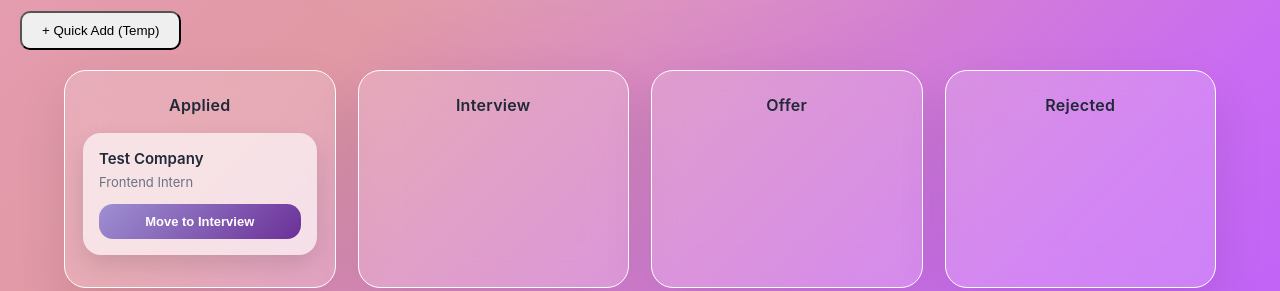
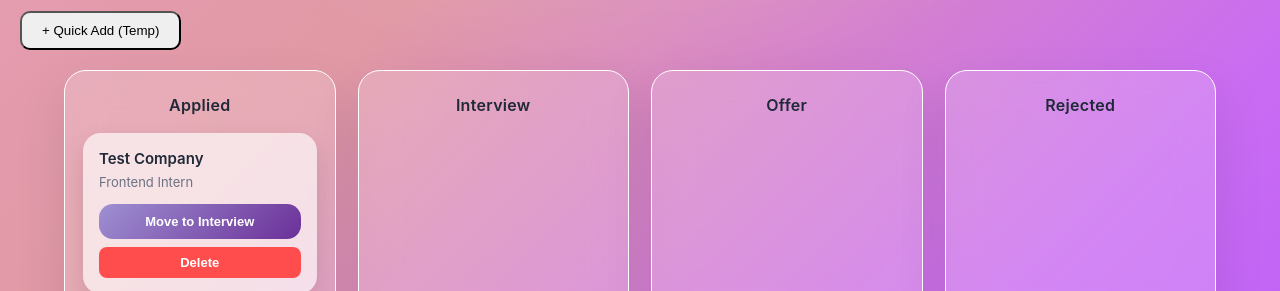
Before and after one commit to Ipshita29/application-tracker, a React (Vite) app in the folder application-tracker/: page / in a window 1280 px wide. Both pictures are taken after a click on the button "+ Quick Add (Temp)". Shown: the part 509-800 px from the top of the page. Built offline with nearby package versions, Linux system fonts and the light colour scheme.

Commit message:
added drag and drop

```diff
--- a/application-tracker/package.json
+++ b/application-tracker/package.json
@@ -10,6 +10,7 @@
     "preview": "vite preview"
   },
   "dependencies": {
+    "@dnd-kit/core": "^6.3.1",
     "react": "^19.2.0",
     "react-dom": "^19.2.0",
     "react-router-dom": "^7.14.2"
--- a/application-tracker/src/App.jsx
+++ b/application-tracker/src/App.jsx
@@ -9,7 +9,7 @@ import Intel from "./pages/Intel";
 import Vault from "./pages/Vault";
 
 function App() {
-  const {applications,addApplication,moveApplication,clearAll} = useApplications();
+  const {applications,addApplication,moveApplication,clearAll,deleteApplication} = useApplications();
 
   return (
     <div>
@@ -22,6 +22,7 @@ function App() {
               applications={applications}
               moveApplication={moveApplication}
               addApplication={addApplication}
+              deleteApplication={deleteApplication}
             />
           }
         />
--- a/application-tracker/src/components/Board.jsx
+++ b/application-tracker/src/components/Board.jsx
@@ -1,9 +1,44 @@
 import Card from "./Card";
+import { DndContext, useDroppable } from "@dnd-kit/core";
 
 const statuses = ["Applied", "Interview", "Offer", "Rejected"];
 
-function Board({ applications, updateStatus }) {
+// 🔹 Column component (needed for hook usage)
+function Column({ status, applications, updateStatus, deleteApplication }) {
+  const { setNodeRef } = useDroppable({
+    id: status,
+  });
+
   return (
+    <div ref={setNodeRef} className="column">
+      <h3>{status}</h3>
+
+      {applications.map((app) => (
+        <Card
+          key={app.id}
+          app={app}
+          updateStatus={updateStatus}
+          deleteApplication={deleteApplication}
+        />
+      ))}
+    </div>
+  );
+}
+
+function Board({ applications, updateStatus, deleteApplication }) {
+  const handleDragEnd = (event) => {
+    const { active, over } = event;
+
+    if (!over) return;
+
+    const id = active.id;
+    const newStatus = over.id;
+
+    updateStatus(id, newStatus);
+  };
+
+  return (
+    <DndContext onDragEnd={handleDragEnd}>
       <div className="board">
         {statuses.map((status) => {
           const filteredApps = applications.filter(
@@ -11,20 +46,17 @@ function Board({ applications, updateStatus }) {
           );
 
           return (
-          <div key={status} className="column">
-            <h3>{status}</h3>
-
-            {filteredApps.map((app) => (
-              <Card
-                key={app.id}
-                app={app}
+            <Column
+              key={status}
+              status={status}
+              applications={filteredApps}
               updateStatus={updateStatus}
+              deleteApplication={deleteApplication}
             />
-            ))}
-          </div>
           );
         })}
       </div>
+    </DndContext>
   );
 }
 
--- a/application-tracker/src/components/Card.jsx
+++ b/application-tracker/src/components/Card.jsx
@@ -1,4 +1,17 @@
-function Card({ app, updateStatus }) {
+import { useDraggable } from "@dnd-kit/core";
+
+function Card({ app, updateStatus, deleteApplication }) {
+  const { attributes, listeners, setNodeRef, transform } =
+    useDraggable({
+      id: app.id,
+    });
+
+  const style = {
+    transform: transform
+      ? `translate(${transform.x}px, ${transform.y}px)`
+      : undefined,
+  };
+
   const nextStatus = {
     Applied: "Interview",
     Interview: "Offer",
@@ -6,10 +19,17 @@ function Card({ app, updateStatus }) {
   };
 
   return (
-    <div className="card">
+    <div
+      ref={setNodeRef}
+      style={style}
+      {...listeners}
+      {...attributes}
+      className="card"
+    >
       <h4>{app.company}</h4>
       <p>{app.role}</p>
 
+      {/* MOVE BUTTON */}
       {nextStatus[app.status] && (
         <button
           onClick={() =>
@@ -19,6 +39,22 @@ function Card({ app, updateStatus }) {
           Move to {nextStatus[app.status]}
         </button>
       )}
+
+      {/* DELETE BUTTON */}
+      <button
+        onClick={() => deleteApplication(app.id)}
+        style={{
+          marginTop: "8px",
+          background: "#ff4d4d",
+          color: "white",
+          border: "none",
+          padding: "8px",
+          borderRadius: "8px",
+          cursor: "pointer",
+        }}
+      >
+        Delete
+      </button>
     </div>
   );
 }
--- a/application-tracker/src/hooks/useApplications.js
+++ b/application-tracker/src/hooks/useApplications.js
@@ -12,16 +12,22 @@ export default function useApplications() {
 
   const addApplication = (app) => {
     const newApp = {
-      ...app,
       id: crypto.randomUUID(),
-      status: "Applied",
-      source: app.source || "Other",
-      location: app.location || "",
-      deadline: app.deadline || "",
+      company: app.company,
+      role: app.role,
+
+      status: "Applied", // keep for now (we’ll convert later)
+
+      source: "Other",
+      location: "",
+      deadline: "",
+
       notes: "",
       archived: false,
+
       appliedAt: new Date().toISOString(),
       updatedAt: new Date().toISOString(),
+
       activityLog: [
         {
           action: "Created",
--- a/application-tracker/src/pages/HeistBoard.jsx
+++ b/application-tracker/src/pages/HeistBoard.jsx
@@ -1,6 +1,6 @@
 import Board from "../components/Board";
 
-function HeistBoard({ applications, moveApplication, addApplication }) {
+function HeistBoard({ applications, moveApplication, addApplication, deleteApplication }) {
   return (
     <>
       <button
@@ -23,6 +23,7 @@ function HeistBoard({ applications, moveApplication, addApplication }) {
       <Board
         applications={applications}
         updateStatus={moveApplication}
+        deleteApplication={deleteApplication}
       />
     </>
   );
```
Also changed, not shown: 1 other file (tests, documents, lock files or other folders). Lines whose indentation alone changed are shown as unchanged.
